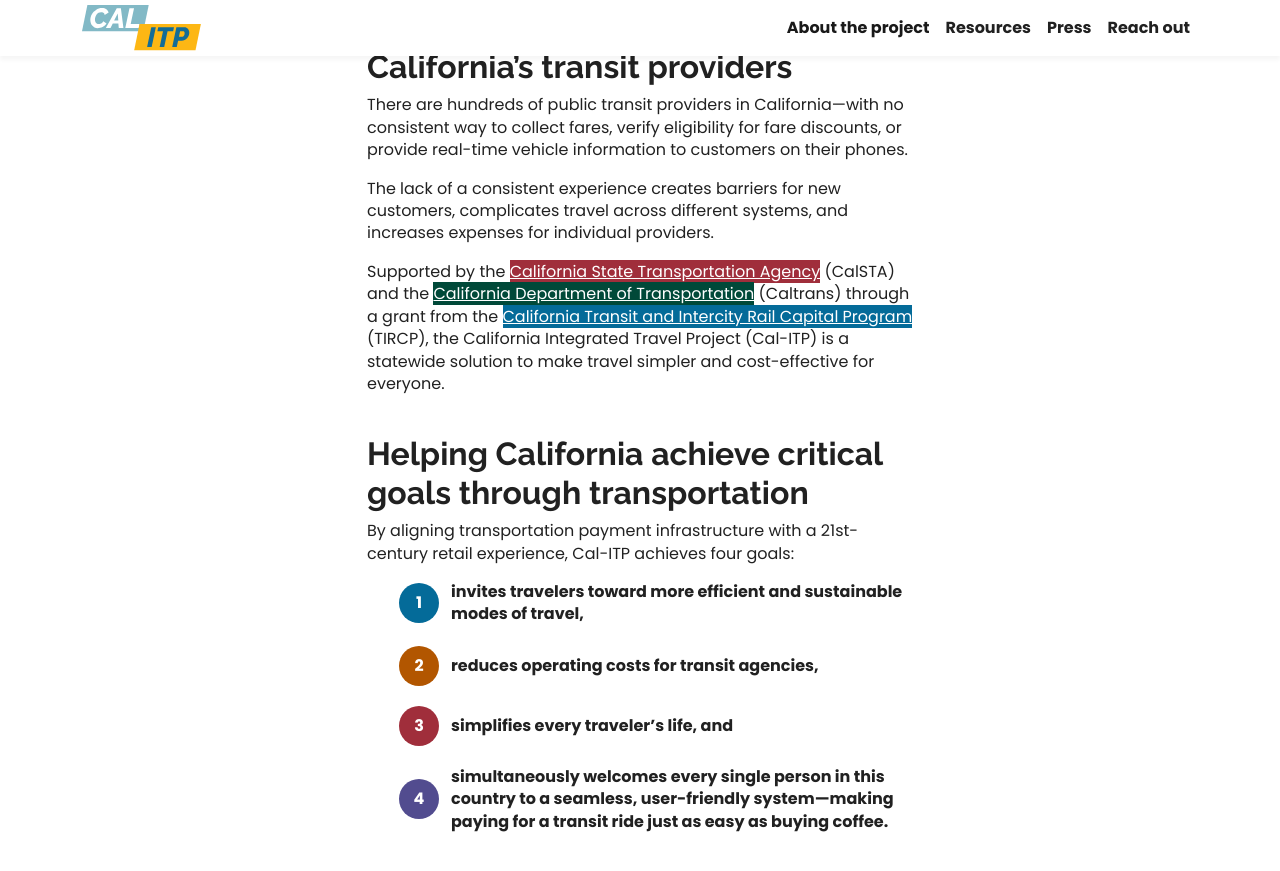
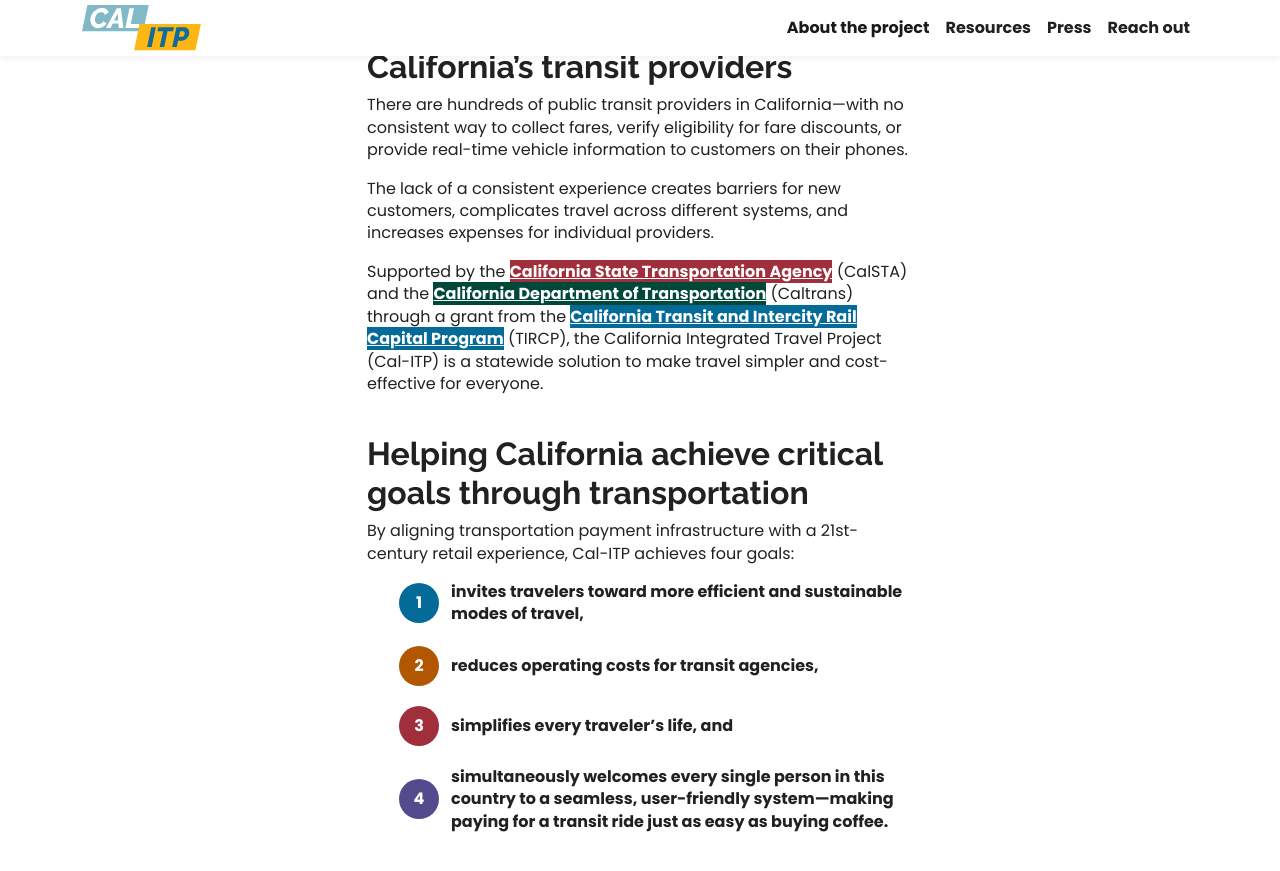
Before and after one commit to cal-itp/calitp.org, a Jekyll site: the page built from src/index.html, in a window 1280 px wide and 900 px high, scrolled down 946 px. Shown: the top 871 px of the window. Built offline with Jekyll 4.4.1, drawn with Linux system fonts in a browser that asks for light colours.

Commit message:
fix(home): bold links

```diff
--- a/src/index.html
+++ b/src/index.html
@@ -49,19 +49,19 @@
       <a
         rel="noreferrer"
         target="_blank"
-        class="red-link"
+        class="red-link fw-bold"
         href="https://calsta.ca.gov/">California State Transportation Agency</a>
       (CalSTA) and the
       <a
         rel="noreferrer"
         target="_blank"
-        class="green-link"
+        class="green-link fw-bold"
         href="https://dot.ca.gov/ ">California Department of Transportation</a>
       (Caltrans) through a grant from the
       <a
         rel="noreferrer"
         target="_blank"
-        class="blue-link"
+        class="blue-link fw-bold"
         href="https://calsta.ca.gov/subject-areas/transit-intercity-rail-capital-prog">California Transit and Intercity Rail Capital Program</a>
       (<abbr>TIRCP</abbr>), the California Integrated Travel Project (Cal-ITP) is a statewide solution to make travel simpler and
       cost-effective for everyone.
```
